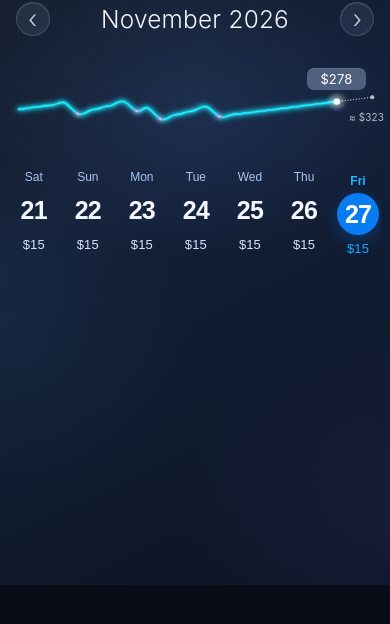
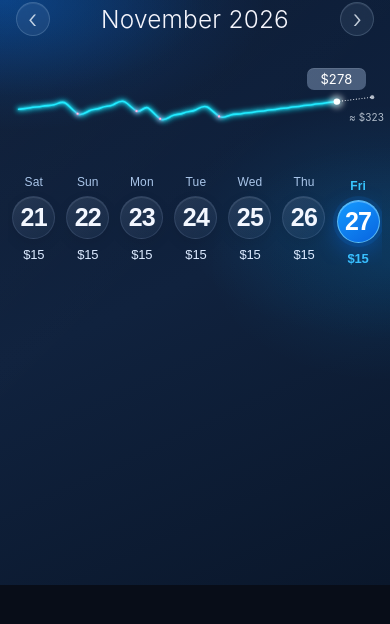
Before and after one commit to Romanbali/dashboard-plus, a plain HTML site: page index.html in a window 390 px wide. Drawn offline with Linux system fonts and the light colour scheme.

Commit message:
Polish calendar design with refined date badges and blue glass styling

```diff
--- a/index.html
+++ b/index.html
@@ -284,6 +284,83 @@ body{background:radial-gradient(ellipse at 50% 0%,#18243a 0%,#0b1220 58%,#070c15
   .day .transactions{flex-basis:21px!important;height:21px!important;min-height:21px!important;padding:0 5px!important;margin-bottom:4px!important;font-size:8px!important}
   .day .weekday{font-size:12px!important;margin-bottom:5px!important}
   .day .date{flex-basis:42px!important;width:42px!important;height:42px!important;font-size:25px!important;margin-bottom:6px!important}
+  .day .amount{font-size:13px!important}
+}
+
+/* Refined calendar finish: balanced pills, date circles and soft blue depth */
+.stage{
+  background:
+    radial-gradient(ellipse 95% 32% at 2% 0%,rgba(0,119,255,.22),transparent 70%),
+    radial-gradient(ellipse 75% 28% at 100% 38%,rgba(0,167,255,.12),transparent 72%),
+    linear-gradient(155deg,#0b1b35 0%,#10223e 48%,#0a172b 100%)!important;
+}
+.stage:before{
+  background:
+    radial-gradient(ellipse 70% 22% at 0% 0%,rgba(0,122,255,.22),transparent 75%),
+    radial-gradient(ellipse 60% 26% at 100% 45%,rgba(0,160,255,.1),transparent 78%),
+    linear-gradient(135deg,rgba(255,255,255,.025),transparent 45%)!important;
+}
+.days-window{height:20.5%!important}
+.day{padding-top:0!important}
+.day .transactions{
+  flex-basis:26px!important;height:26px!important;min-height:26px!important;
+  margin:0 0 7px!important;padding:0 10px!important;
+  border-radius:999px!important;
+  backdrop-filter:blur(12px)!important;-webkit-backdrop-filter:blur(12px)!important;
+  box-shadow:0 5px 15px rgba(0,0,0,.16),inset 0 1px 0 rgba(255,255,255,.13)!important;
+}
+.day .transactions:empty{opacity:0!important;visibility:hidden!important}
+.day .transactions:has(.deposit){
+  border-color:rgba(42,225,168,.48)!important;
+  background:linear-gradient(110deg,rgba(8,150,105,.38),rgba(12,108,91,.24))!important;
+}
+.day .transactions:has(.withdrawal){
+  border-color:rgba(255,100,130,.48)!important;
+  background:linear-gradient(110deg,rgba(185,44,76,.4),rgba(128,35,66,.25))!important;
+}
+.day .weekday{
+  color:#a9c5e9!important;font-size:clamp(12px,2.6vw,19px)!important;
+  letter-spacing:.01em!important;font-weight:500!important;
+  margin-bottom:8px!important;
+}
+.day .date{
+  flex-basis:clamp(43px,12.4vw,68px)!important;
+  width:clamp(43px,12.4vw,68px)!important;
+  height:clamp(43px,12.4vw,68px)!important;
+  margin-bottom:9px!important;
+  border:1px solid rgba(187,214,255,.12)!important;
+  background:linear-gradient(145deg,rgba(174,204,241,.13),rgba(124,161,208,.07))!important;
+  color:#f3f7ff!important;
+  box-shadow:inset 0 1px 0 rgba(255,255,255,.09),0 5px 14px rgba(0,0,0,.08)!important;
+}
+.day.selected .weekday{color:#38c6ff!important}
+.day.selected .date{
+  border:1px solid rgba(116,213,255,.72)!important;
+  background:linear-gradient(145deg,#159bff,#0864df)!important;
+  box-shadow:0 0 0 4px rgba(12,133,255,.12),0 8px 22px rgba(0,112,255,.35),inset 0 1px 0 rgba(255,255,255,.3)!important;
+}
+.day.dim .date{
+  border-color:rgba(190,211,239,.07)!important;
+  background:linear-gradient(145deg,rgba(160,183,211,.42),rgba(112,137,168,.28))!important;
+  color:#dfe8f5!important;
+}
+.day .amount{
+  color:#dceaff!important;font-size:clamp(13px,3.4vw,21px)!important;
+  font-weight:500!important;letter-spacing:-.015em!important;
+}
+.day.selected .amount{color:#38bfff!important;font-weight:600!important}
+.day.dim .amount{color:rgba(202,219,243,.45)!important}
+.stage.date-selection-active .days .day.in-range .date,
+.stage.date-selection-active .days .day.range-start .date,
+.stage.date-selection-active .days .day.range-end .date{
+  border-color:rgba(255,140,211,.8)!important;
+  background:linear-gradient(145deg,#ed65b8,#a849b9)!important;
+}
+@media(max-width:420px){
+  .days-window{height:20.5%!important}
+  .day .transactions{flex-basis:24px!important;height:24px!important;min-height:24px!important;margin-bottom:6px!important;padding:0 7px!important;font-size:8px!important}
+  .day .weekday{margin-bottom:7px!important}
+  .day .date{flex-basis:43px!important;width:43px!important;height:43px!important;margin-bottom:8px!important;font-size:25px!important}
   .day .amount{font-size:13px!important}
 }
 </style>
```
